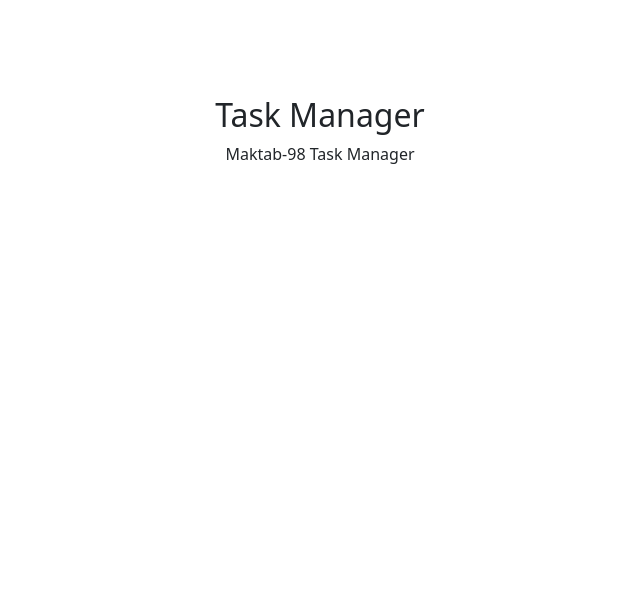
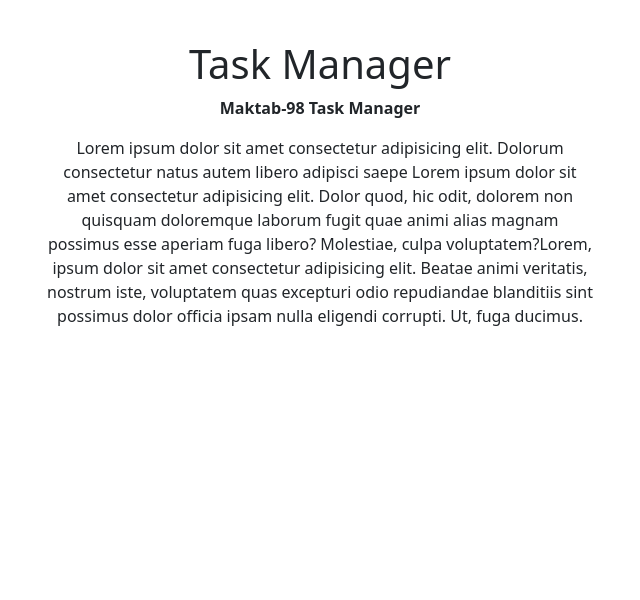
Before and after one commit to HosseinTahami/HW-98, a Django app: page / in a window 1280 px wide. Shown: the part 56-656 px from the top of the page, without its empty margins (320-960 px from the left). Run offline with Django 4.2, Linux system fonts and the light colour scheme.

Commit message:
base changed

```diff
--- a/HW15/TaskManager/template/base.html
+++ b/HW15/TaskManager/template/base.html
@@ -49,12 +49,6 @@
     <br>
     <br>
     <br>
-    <br>
-    <br>
-    <br>
-    <br>
-    <br>
-    <br>
     <footer class="footer bg-dark ">
         <div class="container">
             <div class="row py-5 ">
--- a/HW15/TaskManager/template/main_page.html
+++ b/HW15/TaskManager/template/main_page.html
@@ -1,13 +1,30 @@
 {% extends 'base.html' %}
 {% block content %}
-<div class="text-center">
-    <br>
-    <br>
-    <br>
-    <br>
-    <h2 class="text-center">Task Manager</h2>
+<div class="text-center mt-4 py-3">
+    <h1 class="text-center">Task Manager</h1>
     <p>
-        Maktab-98 Task Manager
+        <strong>Maktab-98 Task Manager</strong>
     </p>
+    <div class="container text-center">
+        <div class="row">
+            <div class="col-3">
+
+            </div>
+            <div class="col-6 text-center">
+                <p>
+                    Lorem ipsum dolor sit amet consectetur adipisicing elit.
+                    Dolorum consectetur natus autem libero adipisci saepe
+                    Lorem ipsum dolor sit amet consectetur adipisicing elit. Dolor quod, hic odit, dolorem non quisquam
+                    doloremque laborum fugit quae animi alias magnam possimus esse aperiam fuga libero? Molestiae, culpa
+                    voluptatem?Lorem, ipsum dolor sit amet consectetur adipisicing elit. Beatae animi veritatis, nostrum
+                    iste, voluptatem quas excepturi odio repudiandae blanditiis sint possimus dolor officia ipsam nulla
+                    eligendi corrupti. Ut, fuga ducimus.
+                </p>
+            </div>
+            <div class="col-3">
+
+            </div>
+        </div>
+    </div>
 </div>
 {% endblock %}
```
